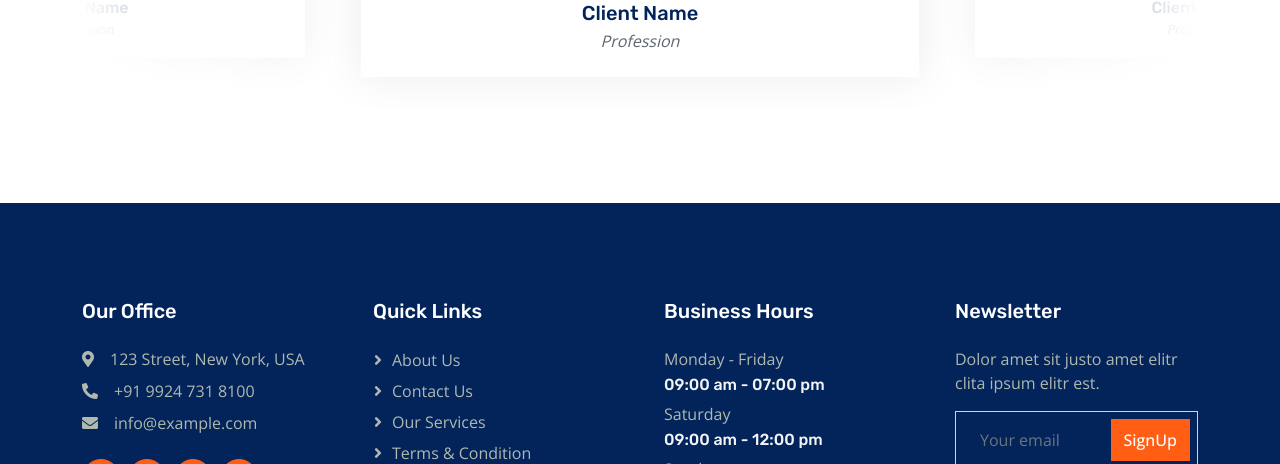
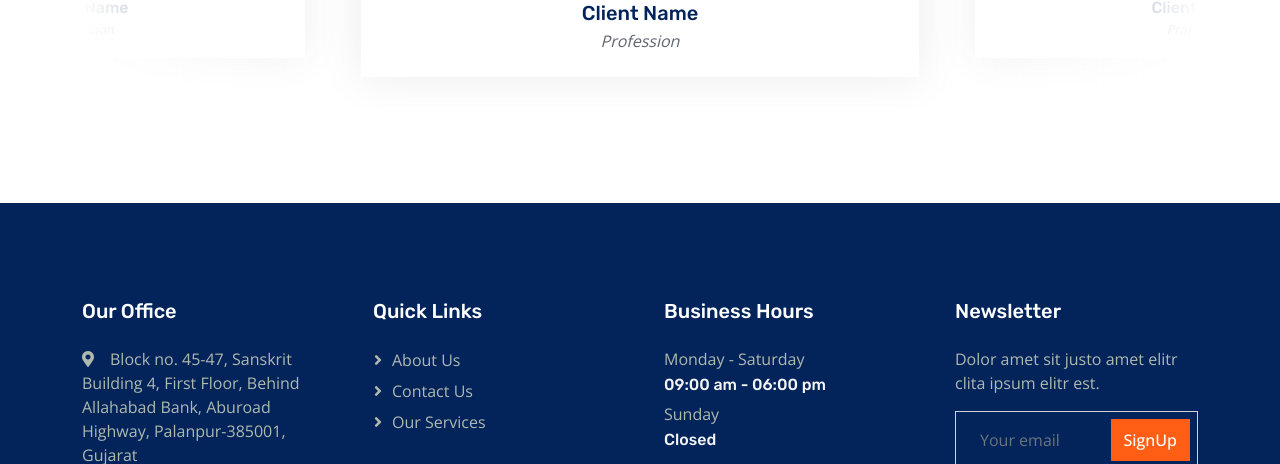
Before and after one commit to parikhprakash/satellite-chem-website, a plain HTML site: page service.html in a window 1280 px wide. Shown: the part 2149-2613 px from the top of the page. Drawn offline with nearby package versions, Linux system fonts and the light colour scheme.

Commit message:
Update service.html

```diff
--- a/service.html
+++ b/service.html
@@ -292,9 +292,10 @@
             <div class="row g-5">
                 <div class="col-lg-3 col-md-6">
                     <h5 class="text-white mb-4">Our Office</h5>
-                    <p class="mb-2"><i class="fa fa-map-marker-alt me-3"></i>123 Street, New York, USA</p>
-                    <p class="mb-2"><i class="fa fa-phone-alt me-3"></i>+91 9924 731 8100</p>
-                    <p class="mb-2"><i class="fa fa-envelope me-3"></i>info@example.com</p>
+                    <p class="mb-2"><i class="fa fa-map-marker-alt me-3"></i>Block no. 45-47, Sanskrit Building 4,
+First Floor, Behind Allahabad Bank, Aburoad Highway, Palanpur-385001, Gujarat</p>
+                    <p class="mb-2"><i class="fa fa-phone-alt me-3"></i>+91 99048 57411</p>
+                    <p class="mb-2"><i class="fa fa-envelope me-3"></i>satellitechem@gmail.com</p>
                     <div class="d-flex pt-3">
                         <a class="btn btn-square btn-primary rounded-circle me-2" href=""><i class="fab fa-twitter"></i></a>
                         <a class="btn btn-square btn-primary rounded-circle me-2" href=""><i class="fab fa-facebook-f"></i></a>
@@ -304,18 +305,16 @@
                 </div>
                 <div class="col-lg-3 col-md-6">
                     <h5 class="text-white mb-4">Quick Links</h5>
-                    <a class="btn btn-link" href="">About Us</a>
-                    <a class="btn btn-link" href="">Contact Us</a>
-                    <a class="btn btn-link" href="">Our Services</a>
-                    <a class="btn btn-link" href="">Terms & Condition</a>
-                    <a class="btn btn-link" href="">Support</a>
+                    <a class="btn btn-link" href="about.html">About Us</a>
+                    <a class="btn btn-link" href="contact.html">Contact Us</a>
+                    <a class="btn btn-link" href="service.html">Our Services</a>
                 </div>
                 <div class="col-lg-3 col-md-6">
                     <h5 class="text-white mb-4">Business Hours</h5>
-                    <p class="mb-1">Monday - Friday</p>
-                    <h6 class="text-light">09:00 am - 07:00 pm</h6>
-                    <p class="mb-1">Saturday</p>
-                    <h6 class="text-light">09:00 am - 12:00 pm</h6>
+                    <p class="mb-1">Monday - Saturday</p>
+                    <h6 class="text-light">09:00 am - 06:00 pm</h6>
+              <!--      <p class="mb-1">Saturday</p>
+                    <h6 class="text-light">09:00 am - 12:00 pm</h6> -->
                     <p class="mb-1">Sunday</p>
                     <h6 class="text-light">Closed</h6>
                 </div>
```
